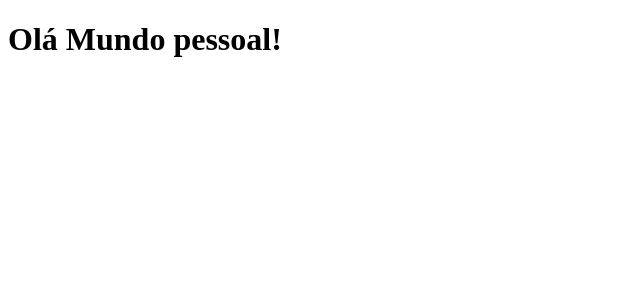
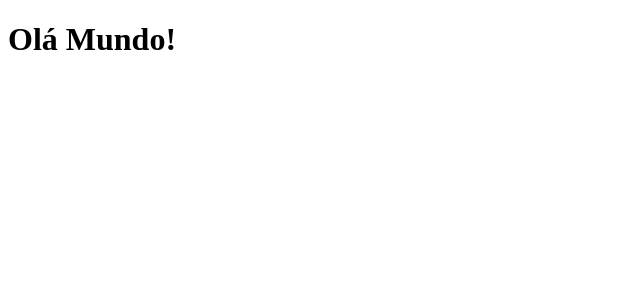
Before and after one commit to rosembraga23/fist-project, an Angular app: page / in a window 1280 px wide. Shown: the top 300 px of the page, without its empty margins (0-640 px from the left). Built offline with nearby package versions, Linux system fonts and the light colour scheme.

Commit message:
ajuste para commit

```diff
--- a/src/app/primeiro/app.component.ts
+++ b/src/app/primeiro/app.component.ts
@@ -6,5 +6,5 @@ import { Component } from '@angular/core';
   styleUrls: ['./app.component.css']
 })
 export class AppComponent {
-  title = 'Olá Mundo pessoal!';
+  title = 'Olá Mundo!';
 }
```
